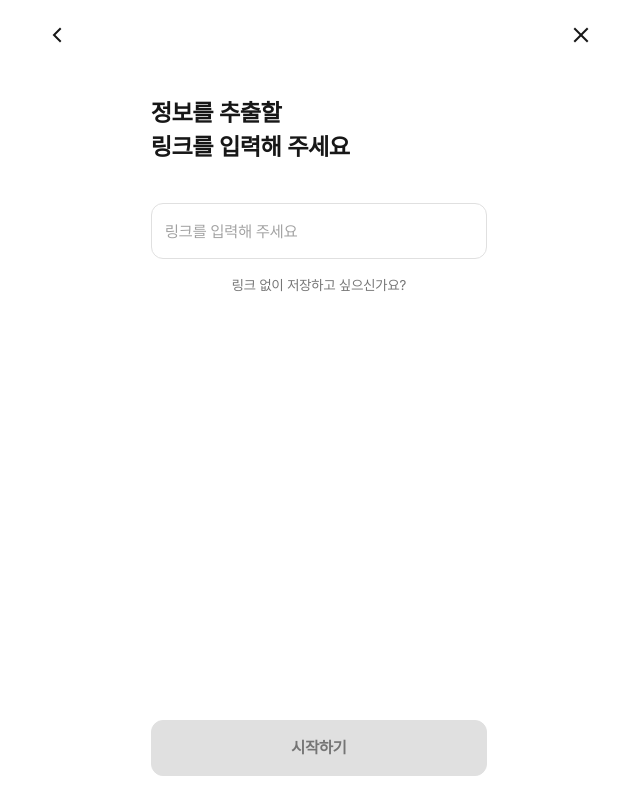
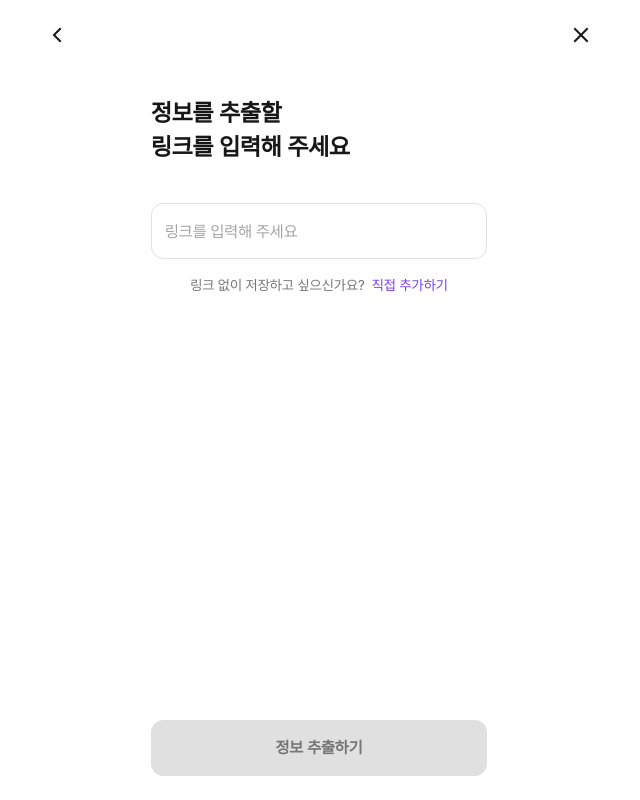
Before and after one commit to IT-Cotato/ODIT-FE, a React (Create React App) app: page /add/export in a window 1280 px wide. Shown: the whole page, without its empty margins (321-961 px from the left). Built offline with nearby package versions, Linux system fonts and the light colour scheme.

Commit message:
feat: 장소 추가 플로우 구현

```diff
--- a/src/pages/Add/Add.jsx
+++ b/src/pages/Add/Add.jsx
@@ -11,7 +11,7 @@ const LINK_LIST = [
   {
     icon: <PlaceIcon />,
     text: '장소 추가하기',
-    link: '/add/place',
+    link: '/add/export',
   },
   {
     icon: <EventIcon />,
--- /dev/null
+++ b/src/pages/Add/Place/AddPlace.jsx
@@ -0,0 +1,7 @@
+import React from 'react';
+
+const AddPlace = () => {
+  return <div>장소 추가</div>;
+};
+
+export default AddPlace;
--- a/src/pages/Add/Place/AddPlaceExpotLink.jsx
+++ b/src/pages/Add/Place/AddPlaceExpotLink.jsx
@@ -1,12 +1,18 @@
 import React from 'react';
 import { Stack, Typography, Box } from '@mui/material';
 import { useTheme } from '@emotion/react';
+import { Link, useLocation, useNavigate } from 'react-router';
 import FullContainer from '../../../components/common/FullContainer';
 import TextFieldLarge from '../../../components/common/TextFieldLarge';
 import ButtonLarge from '../../../components/common/ButtonLarge';
 
 const AddPlaceExpotLink = () => {
   const [link, setLink] = React.useState('');
+  const [isFailed, setIsFailed] = React.useState(false);
+
+  const navigate = useNavigate();
+
+  const location = useLocation();
 
   const theme = useTheme();
 
@@ -14,7 +20,9 @@ const AddPlaceExpotLink = () => {
     setLink(changedText);
   };
 
-  const handleExportButton = () => {};
+  const handleExportButton = () => {
+    navigate('/add/loading', { state: { link } });
+  };
 
   const renderInpuLink = () => {
     return (
@@ -59,7 +67,16 @@ const AddPlaceExpotLink = () => {
                 color: theme.color.black[400],
               }}
             >
-              링크 없이 저장하고 싶으신가요?
+              링크 없이 저장하고 싶으신가요? &nbsp;
+              <Link
+                to="/add/place"
+                style={{
+                  textDecoration: 'none',
+                  color: theme.color.main[50],
+                }}
+              >
+                직접 추가하기
+              </Link>
             </Typography>
           </Box>
         </Box>
@@ -70,10 +87,16 @@ const AddPlaceExpotLink = () => {
   const renderExportButton = () => {
     return (
       <ButtonLarge disabled={link === ''} color={link ? 'enabled' : 'disabled'} onClick={handleExportButton}>
-        시작하기
+        정보 추출하기
       </ButtonLarge>
     );
   };
+
+  React.useEffect(() => {
+    if (location.state?.fail) {
+      setIsFailed(true);
+    }
+  }, [location.state]);
 
   return (
     <FullContainer>
--- a/src/pages/Add/Place/AddPlaceLoading.jsx
+++ b/src/pages/Add/Place/AddPlaceLoading.jsx
@@ -4,6 +4,7 @@ import Marquee from 'react-fast-marquee';
 import styled from '@emotion/styled';
 import { SyncLoader } from 'react-spinners';
 import { useTheme } from '@emotion/react';
+import { useLocation, useNavigate } from 'react-router';
 import { ReactComponent as Coffee } from '../../../assets/icons/coffee.svg';
 import { ReactComponent as Pizza } from '../../../assets/icons/pizza.svg';
 import { ReactComponent as Cake } from '../../../assets/icons/cake.svg';
@@ -36,6 +37,10 @@ const MARQUEE_LIST_BOTTOM = [
 const MARQUEE_SPEED = 100;
 
 const AddPlaceLoading = () => {
+  const location = useLocation();
+
+  const navigate = useNavigate();
+
   const theme = useTheme();
 
   const renderMarquee = () => {
@@ -100,6 +105,12 @@ const AddPlaceLoading = () => {
     );
   };
 
+  React.useEffect(() => {
+    if (!location.state) {
+      navigate('/add/place', { state: { fail: true } });
+    }
+  }, [location.state]);
+
   return (
     <Box
       sx={{
```
